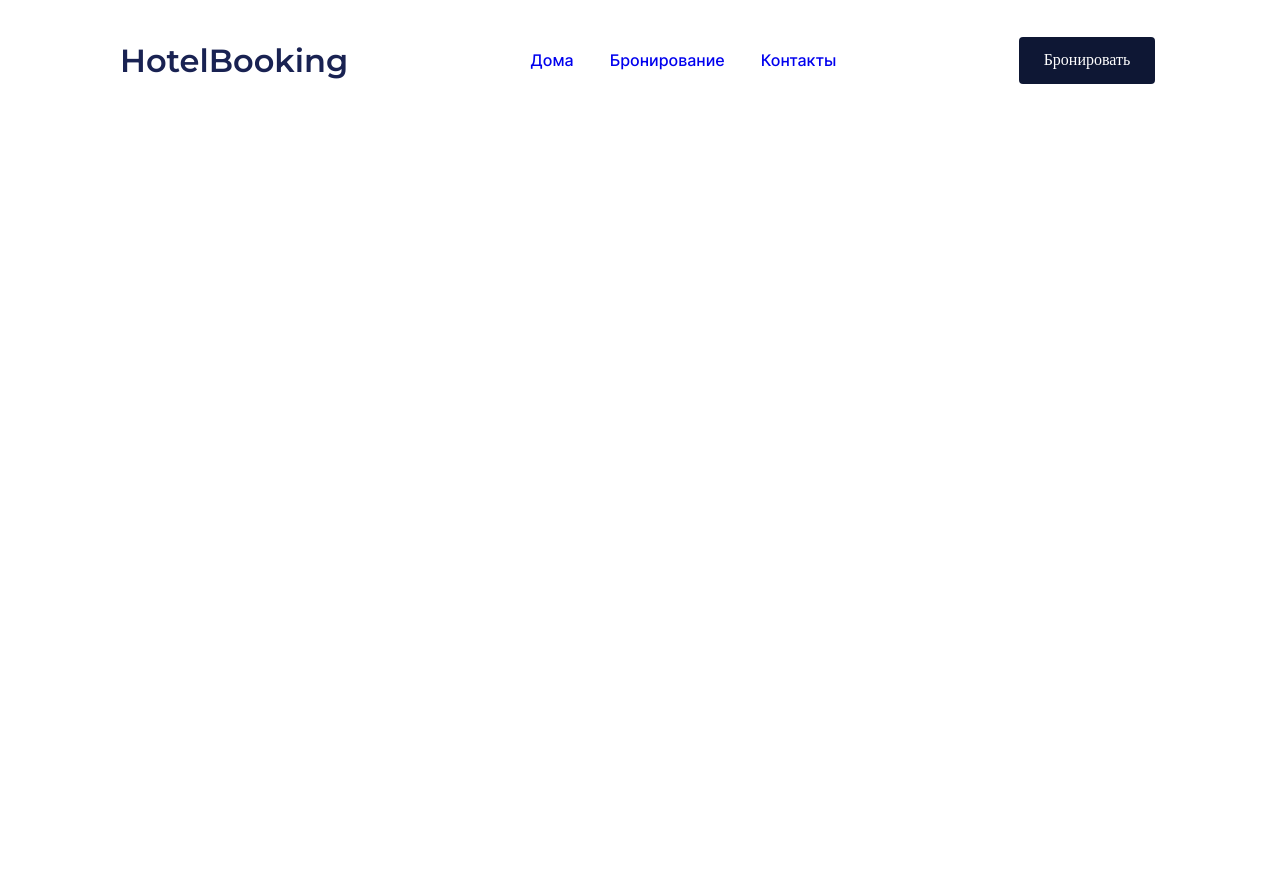
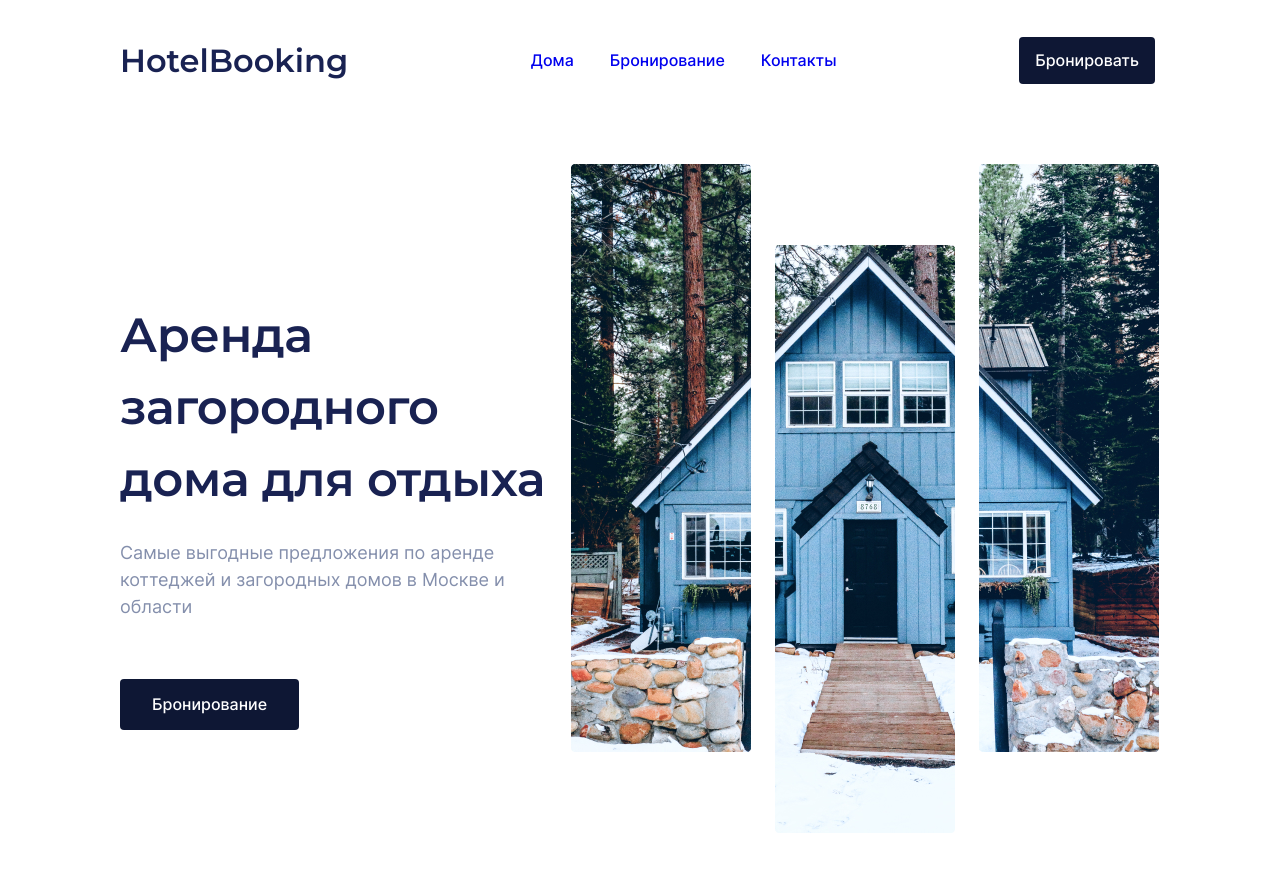
Before and after one commit to serggavr/hotel-booking, a plain HTML site: page index.html in a window 1280 px wide. Before the commit the page ends 800 px from the top, so only its background shows below. Drawn offline with Linux system fonts and the light colour scheme.

Commit message:
feature/first

```diff
--- a/blocks/styles.css
+++ b/blocks/styles.css
@@ -45,13 +45,72 @@
   text-decoration: none;
 }
 
-.header__purchase-button {
-  width: 136px;
-  height: 47px;
+.purchase__button {
+  /* max-width: 136px;
+  max-height: 47px; */
   padding: 14px 16px;
   border-radius: 4px;
   border: none;
   background-color: #0e1734;
+  font-family: "Inter";
+  font-style: normal;
+  font-weight: 500;
+  font-size: 16px;
+  line-height: 19px;
   color: #fff;
   cursor: pointer;
 }
+
+.purchase__button_placed-first {
+  margin-top: 59px;
+  padding: 16px 32px;
+}
+
+.first {
+  margin: 80px 121px 96px 120px;
+  display: flex;
+  flex-direction: row;
+  justify-content: space-between;
+}
+
+.first__text-block {
+  margin-top: 135px;
+}
+
+.first__title {
+  margin: 0;
+  font-family: "Montserrat";
+  font-style: normal;
+  font-weight: 600;
+  font-size: 48px;
+  line-height: 72px;
+  letter-spacing: -0.01em;
+  color: #192252;
+}
+
+.first__offer-text {
+  margin: 24px 0 0;
+  max-width: 485px;
+  font-family: "Inter";
+  font-style: normal;
+  font-weight: 400;
+  font-size: 18px;
+  line-height: 27px;
+  color: #848fac;
+}
+
+.first__images-block {
+  /* margin-top: 80px; */
+  display: flex;
+  flex-direction: row;
+  column-gap: 24px;
+}
+
+.first__image {
+  max-width: 180px;
+  max-height: 588px;
+}
+
+.first__image:nth-child(2n) {
+  margin-top: 81px;
+}
--- a/index.html
+++ b/index.html
@@ -12,7 +12,7 @@
   <body class="body">
     <div class="page">
       <header class="header">
-        <h1 class="header__logo">HotelBooking</h1>
+        <h2 class="header__logo">HotelBooking</h2>
         <nav>
           <ul class="header__menu">
             <lu><a href="#" class="header__menu-item">Дома</a></lu>
@@ -20,11 +20,43 @@
             <lu><a href="#" class="header__menu-item">Контакты</a></lu>
           </ul>
         </nav>
-        <form action="index.html">
-          <button class="header__purchase-button">Бронировать</button>
+        <form class="purchase" action="index.html">
+          <button class="purchase__button">Бронировать</button>
         </form>
       </header>
-      <main class="content"></main>
+      <main class="content">
+        <section class="first">
+          <div class="first__text-block">
+            <h1 class="first__title">Аренда загородного дома для отдыха</h1>
+            <p class="first__offer-text">
+              Самые выгодные предложения по аренде коттеджей и загородных домов
+              в Москве и области
+            </p>
+            <form class="purchase" action="index.html">
+              <button class="purchase__button purchase__button_placed-first">
+                Бронирование
+              </button>
+            </form>
+          </div>
+          <div class="first__images-block">
+            <img
+              src="./images/first/first__images-block_1.jpg"
+              alt="левая часть загородного дома"
+              class="first__image"
+            />
+            <img
+              src="./images/first/first__images-block_2.jpg"
+              alt="средня часть загородного дома"
+              class="first__image"
+            />
+            <img
+              src="./images/first/first__images-block_3.jpg"
+              alt="правая часть загородного дома"
+              class="first__image"
+            />
+          </div>
+        </section>
+      </main>
       <footer class="footer"></footer>
     </div>
   </body>
```
Also changed, not shown: images/first/first__images-block_1.jpg (added), images/first/first__images-block_2.jpg (added), images/first/first__images-block_3.jpg (added).
